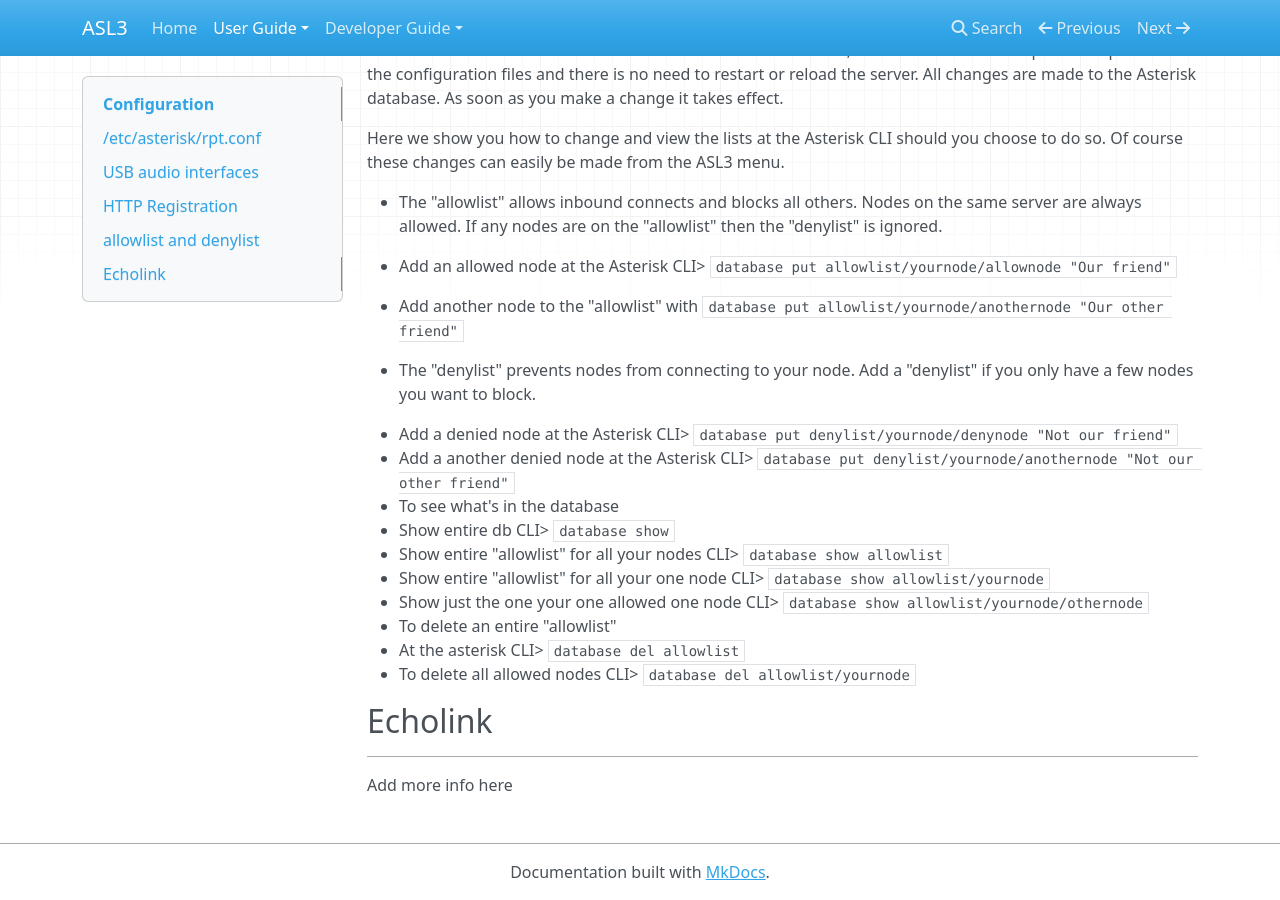
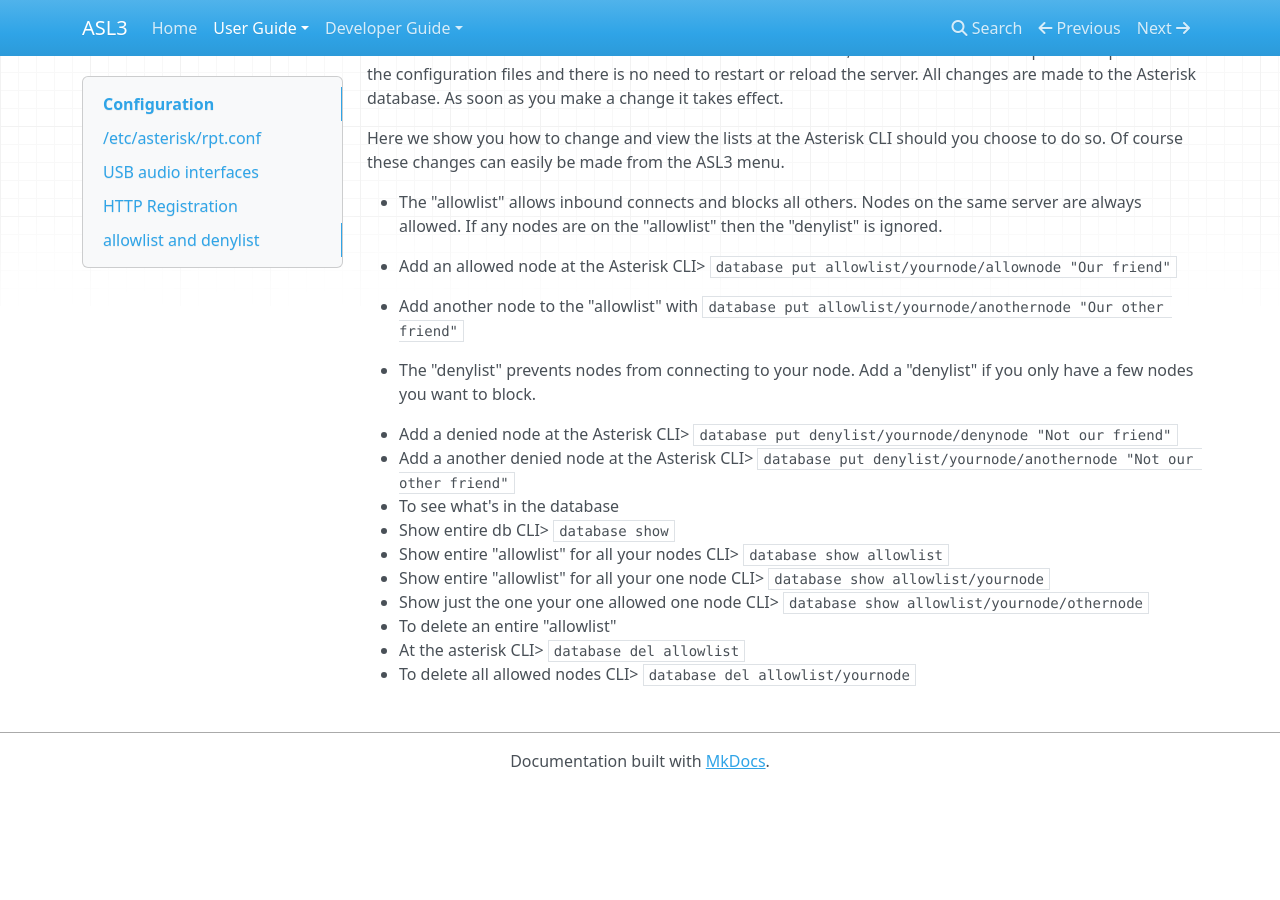
Before and after one commit to AllStarLink/ASL3-Manual, an MkDocs documentation site: the page built from docs/user-guide/config.md, in a window 1280 px wide and 900 px high, scrolled down 2050 px. Built offline with MkDocs 1.6.1, drawn with Linux system fonts in a browser that asks for light colours; nearby versions of some CDN libraries; after the commit the page ends 2839 px from its top, so only the background shows below that.

Commit message:
config.md Remove Echolink
Looks like there are no changes to the Echolink configuration. Removing the mention.

```diff
--- a/docs/user-guide/config.md
+++ b/docs/user-guide/config.md
@@ -93,10 +93,3 @@ Here we show you how to change and view the lists at the Asterisk CLI should you
  - To delete an entire "allowlist"
    - At the asterisk CLI> `database del allowlist`
    - To delete all allowed nodes CLI> `database del allowlist/yournode`
-
-
-## Echolink
-
-<hr>
-
-Add more info here
```
